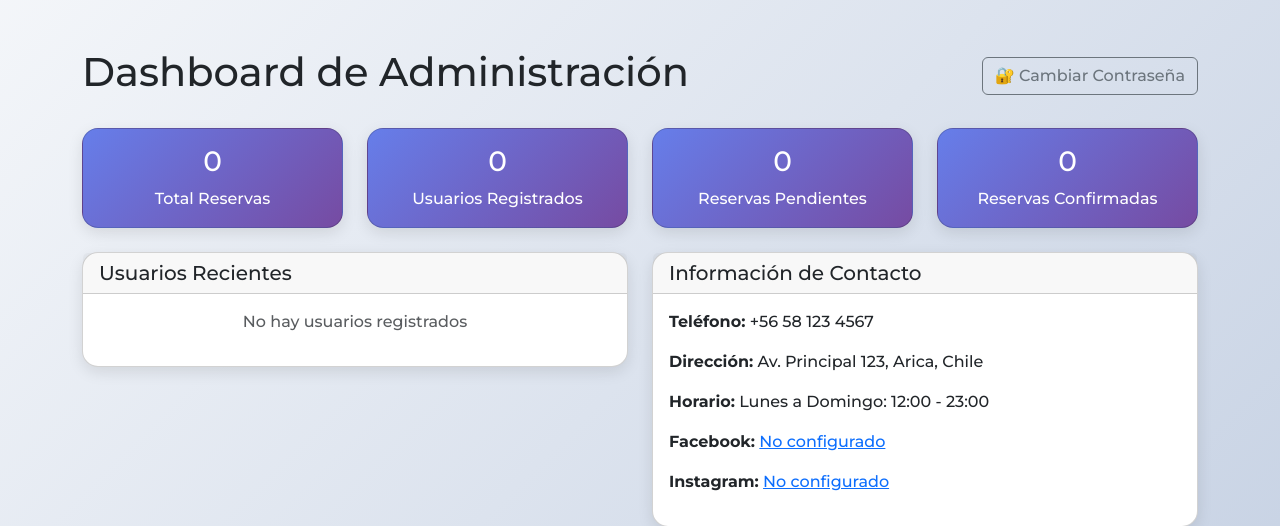
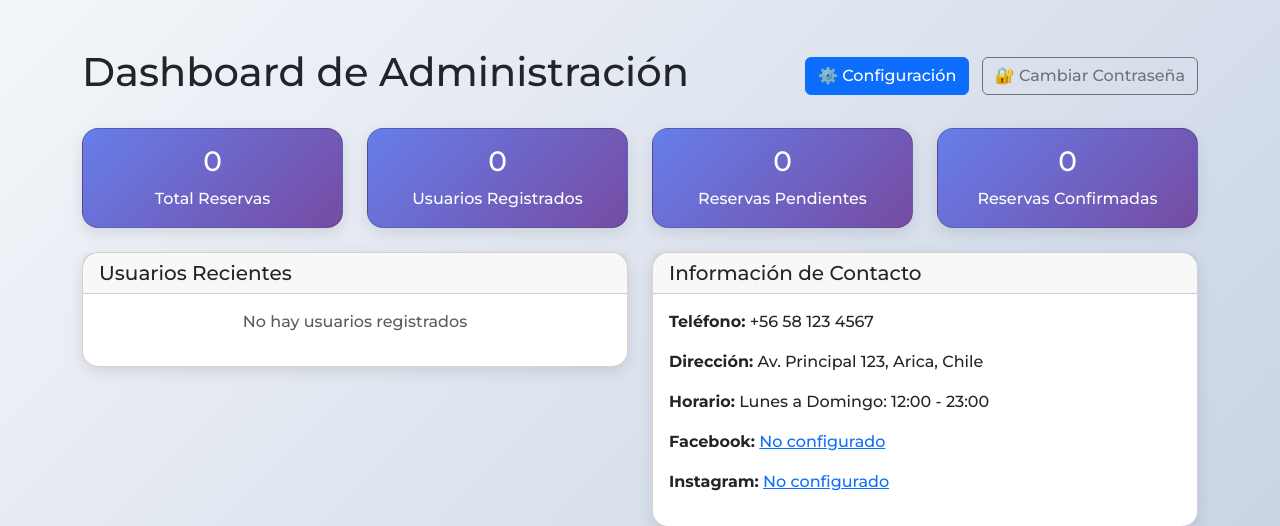
Before and after one commit to Paulelien/restaurante-patagonia, a Flask app: template templates/admin.html in a window 1280 px wide. Shown: the part 70-596 px from the top of the page. Run offline with Flask 3, Linux system fonts and the light colour scheme; the template is opened without the code that fills it, so the values that code supplies are empty.

Commit message:
Agregar botón de Configuración en el panel de administración

```diff
--- a/templates/admin.html
+++ b/templates/admin.html
@@ -106,9 +106,14 @@
     <div class="container my-5">
         <div class="d-flex justify-content-between align-items-center mb-4">
             <h1>Dashboard de Administración</h1>
-            <a href="/admin/cambiar_password" class="btn btn-outline-secondary">
-                🔐 Cambiar Contraseña
-            </a>
+            <div>
+                <a href="/admin/configuracion" class="btn btn-primary me-2">
+                    ⚙️ Configuración
+                </a>
+                <a href="/admin/cambiar_password" class="btn btn-outline-secondary">
+                    🔐 Cambiar Contraseña
+                </a>
+            </div>
         </div>
 
         {% with messages = get_flashed_messages() %}
```
